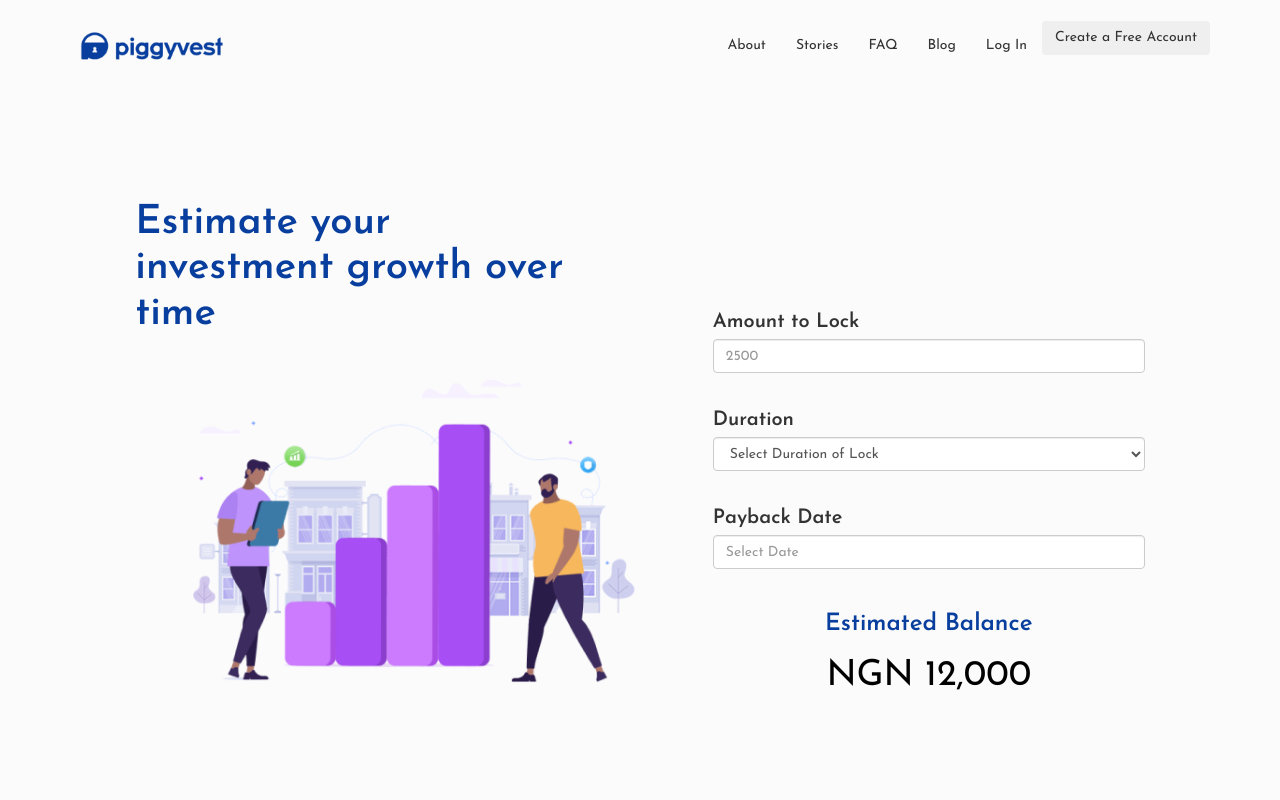
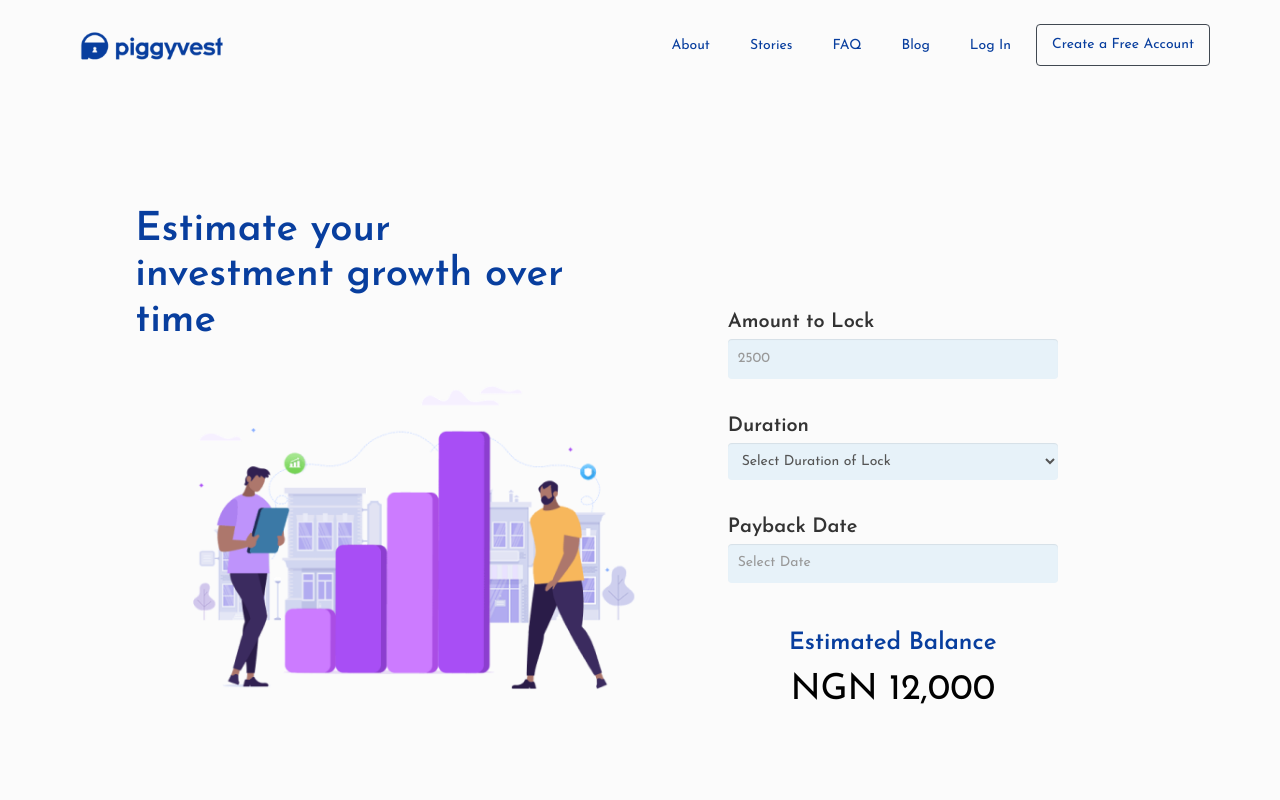
Before and after one commit to git-temak/Piggyvest-Interest-Calculator, a plain HTML site: page index.html in a window 1280 px wide. Shown: the top 800 px of the page. Drawn offline with nearby package versions, Linux system fonts and the light colour scheme.

Commit message:
complete responsive bootstrap template

```diff
--- a/index.html
+++ b/index.html
@@ -30,7 +30,7 @@
 						<li><a href="#">FAQ</a></li>
 						<li><a href="#">Blog</a></li>
 						<li><a href="#">Log In</a></li>
-						<li class="form-inline"><button class="btn btn-outline-success" type="button">Create a Free Account</button></li>
+						<li class="form-inline"><button class="btn menu-btn" type="button">Create a Free Account</button></li>
 					</ul>
 				</div>
 			</div>
@@ -40,12 +40,12 @@
 	<!-- HEADER SECTION -->
 	<div class="container-fluid">
 		<div class="row header-section">
-			<div class="col-sm-12 col-md-6 col-lg-6">
+			<div class="col-sm-12 col-md-6 col-lg-6 header-align">
 				<h1>Estimate your investment growth over time</h1>
-				<img class="img-responsive" src="img/banner1.png">
+				<div class="tablet-align"><img class="img-responsive" src="img/banner1.png"></div>
 			</div>
-			<div class="col-sm-12 col-md-6 col-lg-6 width-40">
-				<form>
+			<div class="col-sm-12 col-md-6 col-lg-6 width-40 header-align">
+				<form class="col-lg-10 col-sm-12">
 					<div class="form-group">
 						<label for="amount">Amount to Lock</label>
 						<input type="number" class="form-control" id="amount" placeholder="2500">
@@ -69,7 +69,7 @@
         				<button class="btn btn-primary" name="submit" type="submit">Calculate Interest</button>
       				</div> -->
 				</form>
-				<div class="text-center">
+				<div class="col-lg-10 col-sm-12 text-center">
 					<h2 class="price-title">Estimated Balance</h2>
 					<p class="price">NGN 12,000</p>
 				</div>
--- a/style.css
+++ b/style.css
@@ -52,7 +52,29 @@ label {
 }
 
 .nav-style a {
-	color: #333;
+	color: #083E9E;
+}
+
+.nav>li>a:hover {
+	text-decoration: underline;
+	background-color: transparent;
+}
+
+.nav-style li {
+	padding-left: 10px;
+}
+
+.menu-btn {
+    background-color: transparent;
+    border: 1px solid #414851;
+	margin-top: 2%;
+	padding: 10px 15px;
+	color: #083E9E;
+}
+
+.menu-btn:hover {
+    background-color: #083E9E;
+    color: white;
 }
 
 /* HEADER SECTION */
@@ -79,6 +101,20 @@ label {
 	justify-content: center;
 	align-items: center;
 	padding: 5%;
+}
+
+.form-control {
+	background-color: #e7f2f9;
+	border-radius: 4px;
+	padding: 3%;
+    height: auto;
+    border: none;
+}
+
+.form-control:hover {
+    border: 2px solid #14a0fb;
+    transition: all 0.1s ease-out 0.1s;
+	padding: 2.5%;
 }
 
 /* HOW DOES CALCULATOR WORK SECTION */
@@ -207,6 +243,16 @@ label {
 	}
 }
 
+@media (min-width: 992px) and (max-width: 1023px) {
+	.header-align {
+	width: 100%;
+	}
+
+	.tablet-align {
+	text-align: center;
+	}
+}
+
 /* CUSTOMISATIONS FOR SMALLER SCREENS */
 @media (max-width: 1023px) {
 	.header-section, .footer {
```
